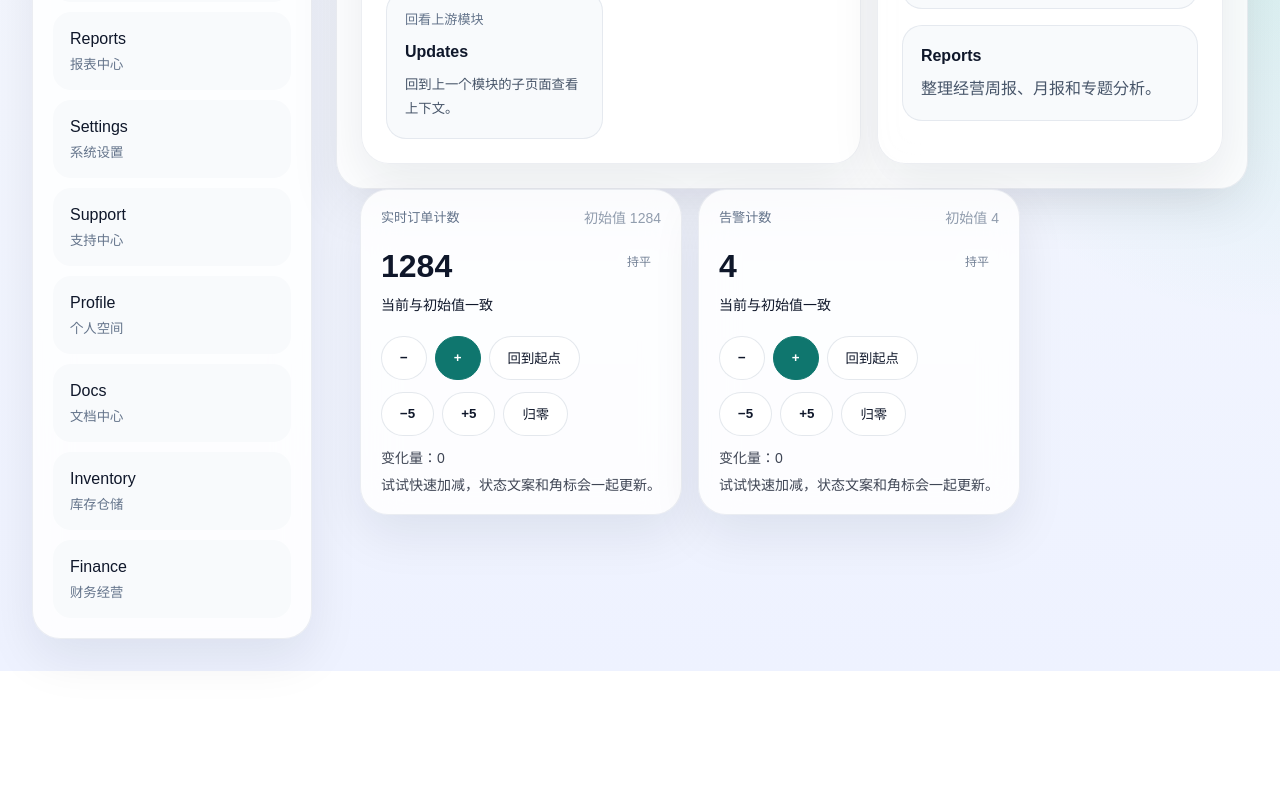
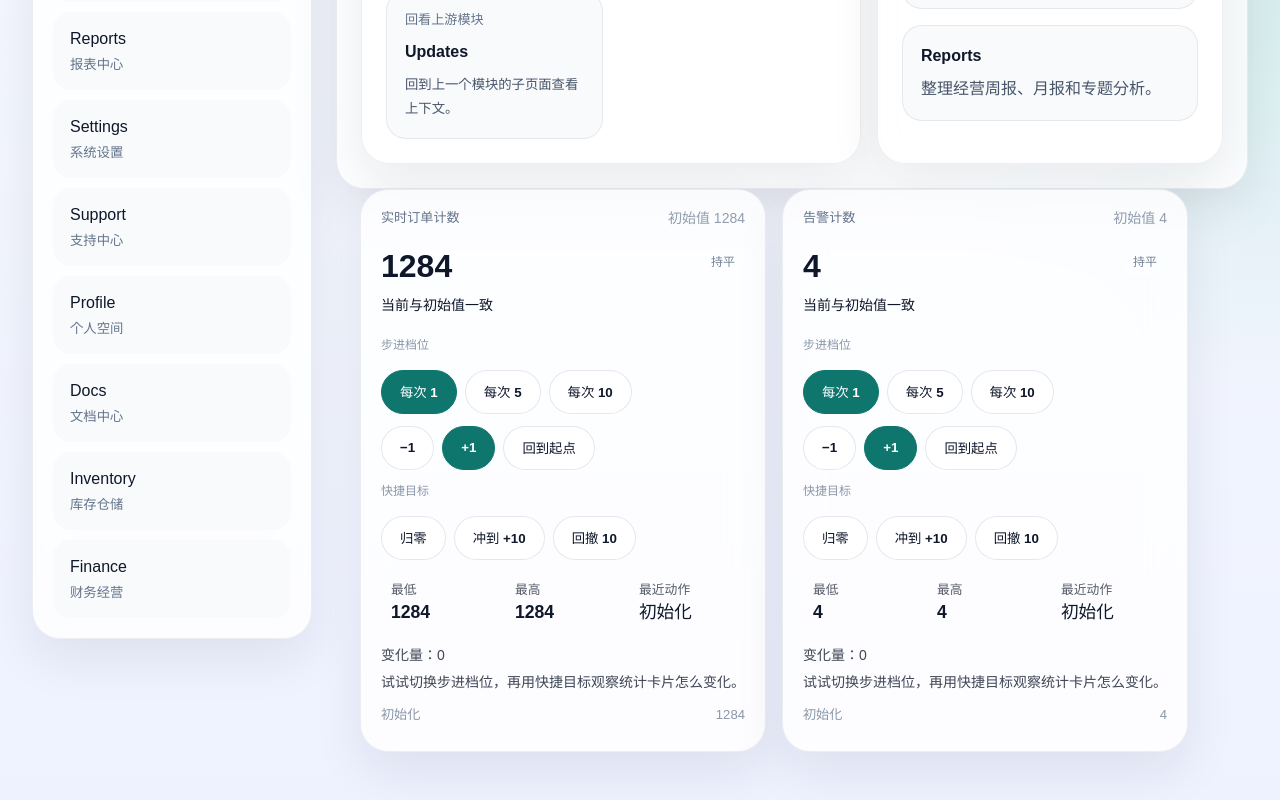
Before and after one commit to duwenbin0316/react-projects-4-route-analyze, a React (Vite) app in the folder react-router5-demo/: page /dashboard/overview in a window 1280 px wide. Shown: the part 795-1595 px from the top of the page. Before the commit the page ends 1466 px from the top, so only its background shows below. Built offline with nearby package versions, Linux system fonts and the light colour scheme.

Commit message:
modified by opencode

```diff
--- a/react-router5-demo/src/components/CounterCard.jsx
+++ b/react-router5-demo/src/components/CounterCard.jsx
@@ -2,11 +2,31 @@ import { useState } from 'react'
 
 function CounterCard({ title = '计数器示例', initial = 0 }) {
   const [count, setCount] = useState(initial)
+  const [step, setStep] = useState(1)
+  const [bounds, setBounds] = useState({ min: initial, max: initial })
+  const [history, setHistory] = useState([{ label: '初始化', value: initial }])
   const delta = count - initial
   const statusText = delta === 0 ? '当前与初始值一致' : delta > 0 ? `当前比初始值高 ${delta}` : `当前比初始值低 ${Math.abs(delta)}`
   const trendText = delta === 0 ? '持平' : delta > 0 ? '上升中' : '下降中'
   const trendColor = delta === 0 ? 'rgba(255, 255, 255, 0.12)' : delta > 0 ? 'rgba(29, 155, 95, 0.16)' : 'rgba(217, 72, 95, 0.16)'
   const formattedDelta = delta > 0 ? `+${delta}` : `${delta}`
+  const stepOptions = [1, 5, 10]
+  const recentAction = history[0]?.label ?? '初始化'
+
+  const applyCount = (nextCount, label) => {
+    setCount(nextCount)
+    setBounds((current) => ({
+      min: Math.min(current.min, nextCount),
+      max: Math.max(current.max, nextCount),
+    }))
+    setHistory((current) => [{ label, value: nextCount }, ...current].slice(0, 5))
+  }
+
+  const jumpTo = (nextCount) => {
+    const offset = nextCount - initial
+    const label = offset === 0 ? '回到初始值' : offset > 0 ? `跳到 +${offset}` : `跳到 ${offset}`
+    applyCount(nextCount, label)
+  }
 
   return (
     <article className="stat-card" style={{ display: 'flex', flexDirection: 'column', gap: '12px' }}>
@@ -31,19 +51,59 @@ function CounterCard({ title = '计数器示例', initial = 0 }) {
       <span style={{ fontSize: '0.875rem', color: delta === 0 ? 'inherit' : delta > 0 ? '#1d9b5f' : '#d9485f' }}>
         {statusText}
       </span>
-      <div style={{ display: 'flex', gap: '8px' }}>
-        <button className="ghost-button" onClick={() => setCount((c) => c - 1)}>−</button>
-        <button className="solid-button" onClick={() => setCount((c) => c + 1)}>+</button>
-        <button className="ghost-button" onClick={() => setCount(initial)} disabled={count === initial}>回到起点</button>
+      <div style={{ display: 'grid', gap: '8px' }}>
+        <span style={{ fontSize: '0.75rem', opacity: 0.75 }}>步进档位</span>
+        <div style={{ display: 'flex', gap: '8px', flexWrap: 'wrap' }}>
+          {stepOptions.map((option) => (
+            <button
+              key={option}
+              className={step === option ? 'solid-button' : 'ghost-button'}
+              onClick={() => setStep(option)}
+              type="button"
+            >
+              每次 {option}
+            </button>
+          ))}
+        </div>
       </div>
       <div style={{ display: 'flex', gap: '8px' }}>
-        <button className="ghost-button" onClick={() => setCount((c) => c - 5)}>−5</button>
-        <button className="ghost-button" onClick={() => setCount((c) => c + 5)}>+5</button>
-        <button className="ghost-button" onClick={() => setCount(0)} disabled={count === 0}>归零</button>
+        <button className="ghost-button" onClick={() => applyCount(count - step, `减少 ${step}`)} type="button">−{step}</button>
+        <button className="solid-button" onClick={() => applyCount(count + step, `增加 ${step}`)} type="button">+{step}</button>
+        <button className="ghost-button" onClick={() => jumpTo(initial)} disabled={count === initial} type="button">回到起点</button>
+      </div>
+      <div style={{ display: 'grid', gap: '8px' }}>
+        <span style={{ fontSize: '0.75rem', opacity: 0.75 }}>快捷目标</span>
+        <div style={{ display: 'flex', gap: '8px', flexWrap: 'wrap' }}>
+          <button className="ghost-button" onClick={() => jumpTo(0)} disabled={count === 0} type="button">归零</button>
+          <button className="ghost-button" onClick={() => jumpTo(initial + 10)} disabled={count === initial + 10} type="button">冲到 +10</button>
+          <button className="ghost-button" onClick={() => jumpTo(initial - 10)} disabled={count === initial - 10} type="button">回撤 10</button>
+        </div>
+      </div>
+      <div style={{ display: 'grid', gridTemplateColumns: 'repeat(3, minmax(0, 1fr))', gap: '8px', fontSize: '0.8rem' }}>
+        <div style={{ padding: '8px 10px', borderRadius: '12px', background: 'rgba(255, 255, 255, 0.04)' }}>
+          <div style={{ opacity: 0.7 }}>最低</div>
+          <strong>{bounds.min}</strong>
+        </div>
+        <div style={{ padding: '8px 10px', borderRadius: '12px', background: 'rgba(255, 255, 255, 0.04)' }}>
+          <div style={{ opacity: 0.7 }}>最高</div>
+          <strong>{bounds.max}</strong>
+        </div>
+        <div style={{ padding: '8px 10px', borderRadius: '12px', background: 'rgba(255, 255, 255, 0.04)' }}>
+          <div style={{ opacity: 0.7 }}>最近动作</div>
+          <strong>{recentAction}</strong>
+        </div>
       </div>
       <div style={{ display: 'grid', gap: '6px', fontSize: '0.875rem', opacity: 0.8 }}>
         <div>变化量：{formattedDelta}</div>
-        <div>试试快速加减，状态文案和角标会一起更新。</div>
+        <div>试试切换步进档位，再用快捷目标观察统计卡片怎么变化。</div>
+      </div>
+      <div style={{ display: 'grid', gap: '6px', fontSize: '0.8rem', opacity: 0.75 }}>
+        {history.map((item, index) => (
+          <div key={`${item.label}-${item.value}-${index}`} style={{ display: 'flex', justifyContent: 'space-between', gap: '12px' }}>
+            <span>{item.label}</span>
+            <span>{item.value}</span>
+          </div>
+        ))}
       </div>
     </article>
   )
```
